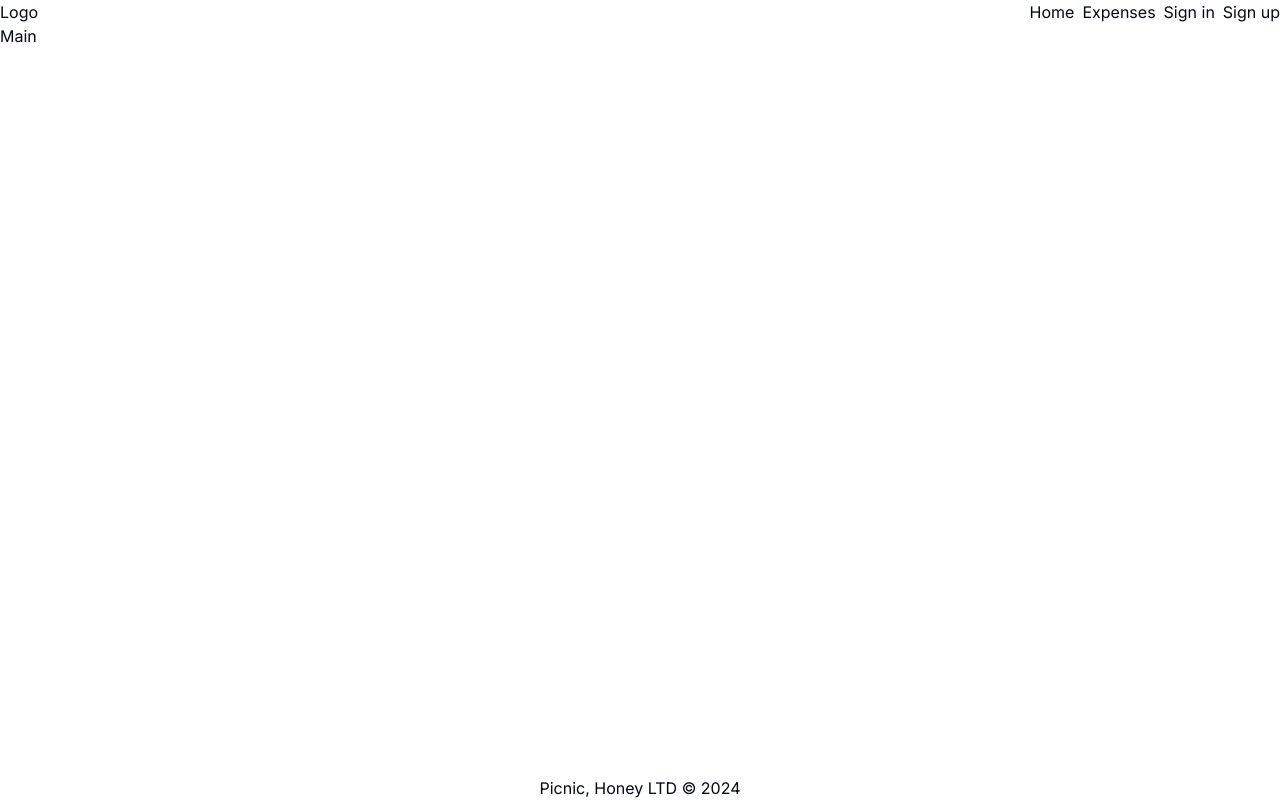
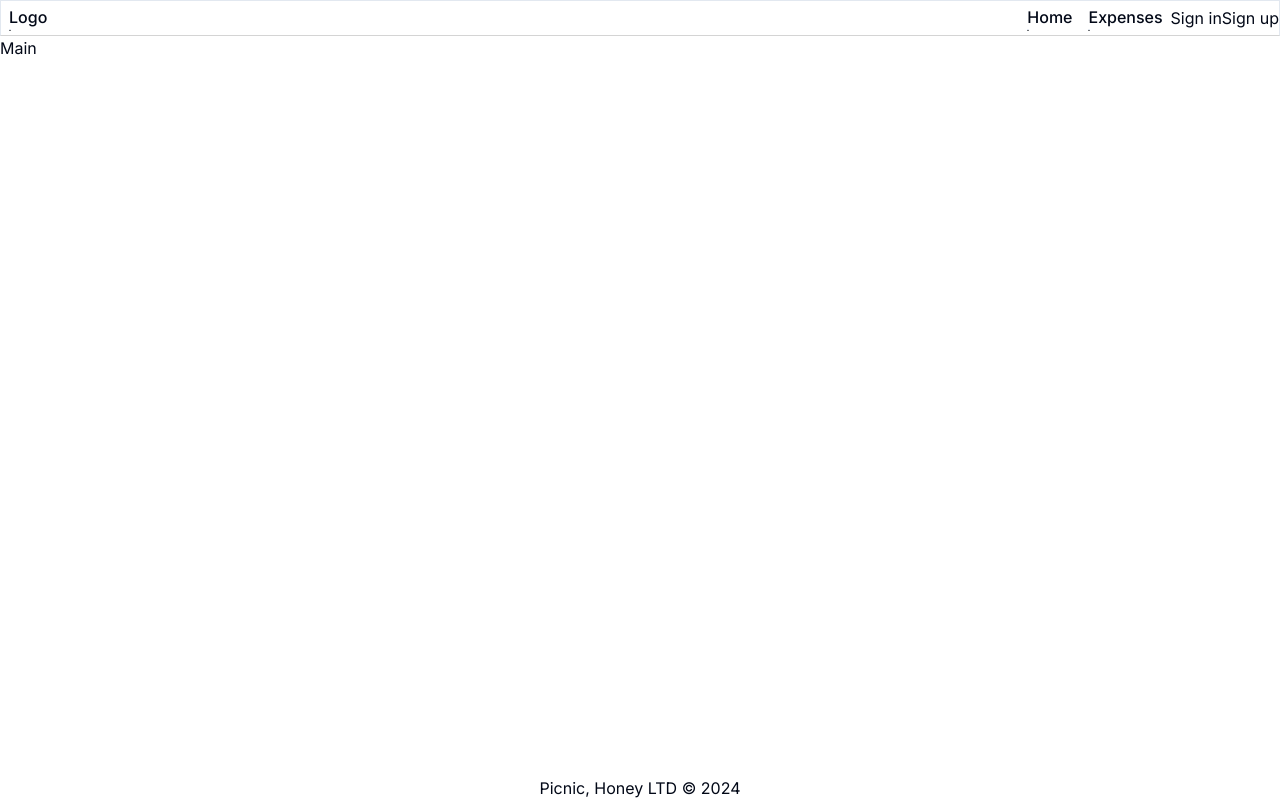
Before and after one commit to radromanov/flatice, a Next.js app: page / in a window 1280 px wide. Built offline with nearby package versions, Linux system fonts and the light colour scheme; no server answers.

Commit message:
Clean up nav bar

```diff
--- a/app/layout.tsx
+++ b/app/layout.tsx
@@ -1,10 +1,10 @@
-import "../styles/globals.css";
+import "@/styles/globals.css";
 import { Metadata } from "next";
 
 import { Inter as FontSans } from "next/font/google";
 import { cn } from "@/lib/utils";
 
-import Navbar from "@/components/main-nav";
+import Navbar from "@/components/nav/main-nav";
 import Main from "@/components/main-content";
 import Footer from "@/components/main-footer";
 
--- a/components/main-nav.tsx
+++ /dev/null
@@ -1,27 +0,0 @@
-"use client";
-import { LoginLink, RegisterLink } from "@kinde-oss/kinde-auth-nextjs";
-
-const Navbar = () => {
-  return (
-    <header className="flex flex-shrink">
-      <nav className="w-full flex justify-between">
-        <div>
-          <span>Logo</span>
-        </div>
-
-        <div className="flex gap-2">
-          <span>Home</span>
-          <span>Expenses</span>
-          <span>
-            <LoginLink>Sign in</LoginLink>
-          </span>
-          <span>
-            <RegisterLink>Sign up</RegisterLink>
-          </span>
-        </div>
-      </nav>
-    </header>
-  );
-};
-
-export default Navbar;
--- /dev/null
+++ b/components/nav/authorized.tsx
@@ -0,0 +1,19 @@
+import { KindeUser } from "@kinde-oss/kinde-auth-nextjs/types";
+import Image from "next/image";
+import React from "react";
+
+const Authorized = ({ user }: { user: KindeUser }) => {
+  return (
+    <span className="px-2">
+      <Image
+        className="rounded-full border border-black"
+        width={36}
+        height={36}
+        src={user.picture || "Default user picture"}
+        alt="Your profile picture"
+      />
+    </span>
+  );
+};
+
+export default Authorized;
--- /dev/null
+++ b/components/nav/main-nav.tsx
@@ -0,0 +1,34 @@
+import { getKindeServerSession } from "@kinde-oss/kinde-auth-nextjs/server";
+import Unauthorized from "./unauthorized";
+import Authorized from "./authorized";
+import UnderlinedItem from "./underlined-item";
+import Link from "next/link";
+
+const Navbar = async () => {
+  const { getUser } = getKindeServerSession();
+  const user = await getUser();
+
+  return (
+    <header className="flex flex-shrink">
+      <nav className="flex justify-between border border-b-neutral-300 py-1 w-full">
+        <UnderlinedItem>
+          <Link href={"/"}>Logo</Link>
+        </UnderlinedItem>
+
+        <div className="flex items-center">
+          <UnderlinedItem>
+            <Link href={"/"}>Home</Link>
+          </UnderlinedItem>
+
+          <UnderlinedItem>
+            <Link href={"/expenses"}>Expenses</Link>
+          </UnderlinedItem>
+
+          {user ? <Authorized user={user} /> : <Unauthorized />}
+        </div>
+      </nav>
+    </header>
+  );
+};
+
+export default Navbar;
--- /dev/null
+++ b/components/nav/unauthorized.tsx
@@ -0,0 +1,18 @@
+"use client";
+
+import { LoginLink, RegisterLink } from "@kinde-oss/kinde-auth-nextjs";
+
+const Unauthorized = () => {
+  return (
+    <>
+      <span>
+        <LoginLink>Sign in</LoginLink>
+      </span>
+      <span>
+        <RegisterLink>Sign up</RegisterLink>
+      </span>
+    </>
+  );
+};
+
+export default Unauthorized;
--- /dev/null
+++ b/components/nav/underlined-item.tsx
@@ -0,0 +1,12 @@
+const UnderlinedItem = ({ children }: { children: React.ReactNode }) => {
+  return (
+    <>
+      <div className="cursor-pointer px-2 font-medium group">
+        <span>{children}</span>
+        <div className="border border-b-black w-0 group-hover:w-full transition-all duration-300" />
+      </div>
+    </>
+  );
+};
+
+export default UnderlinedItem;
```
